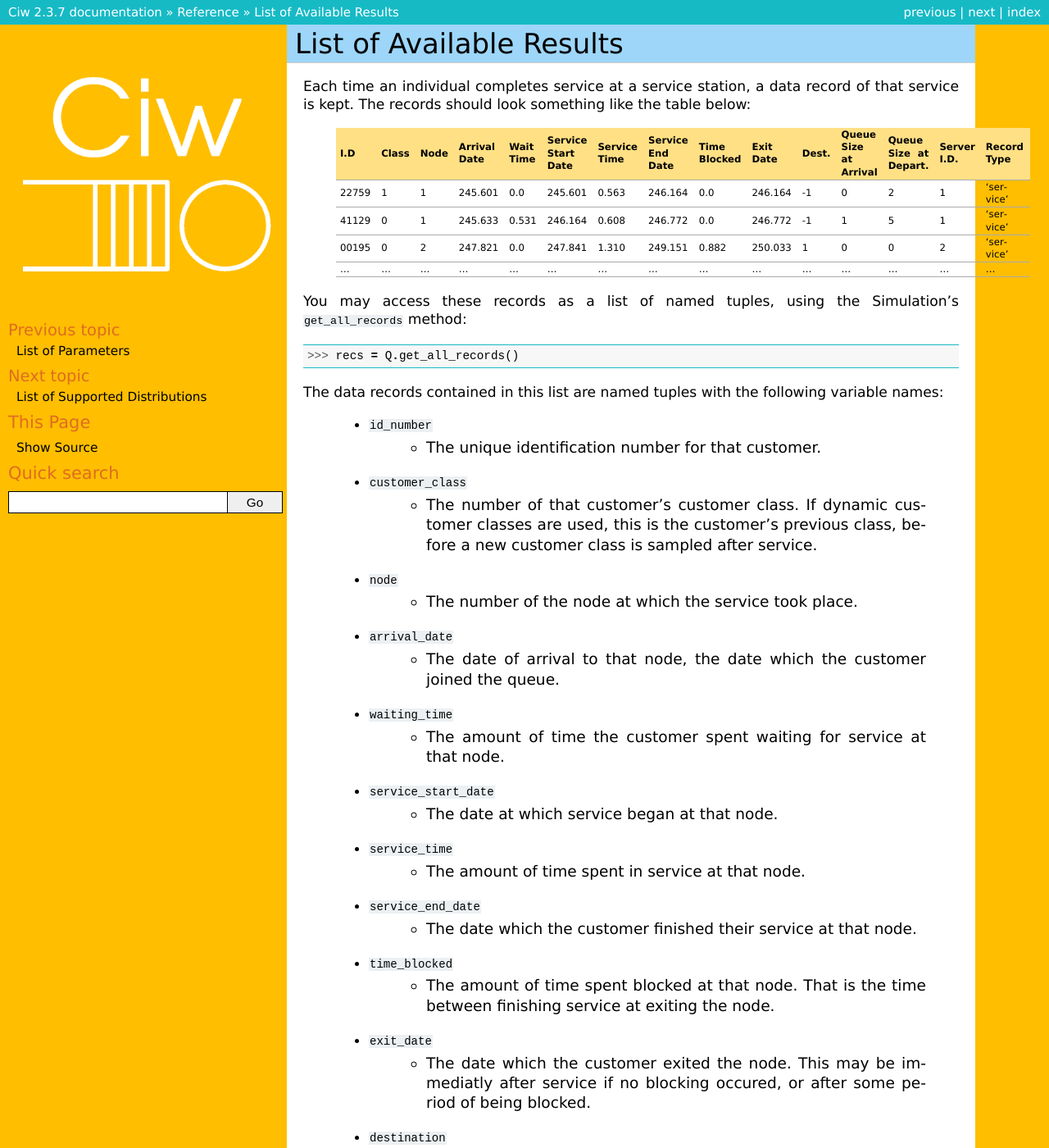
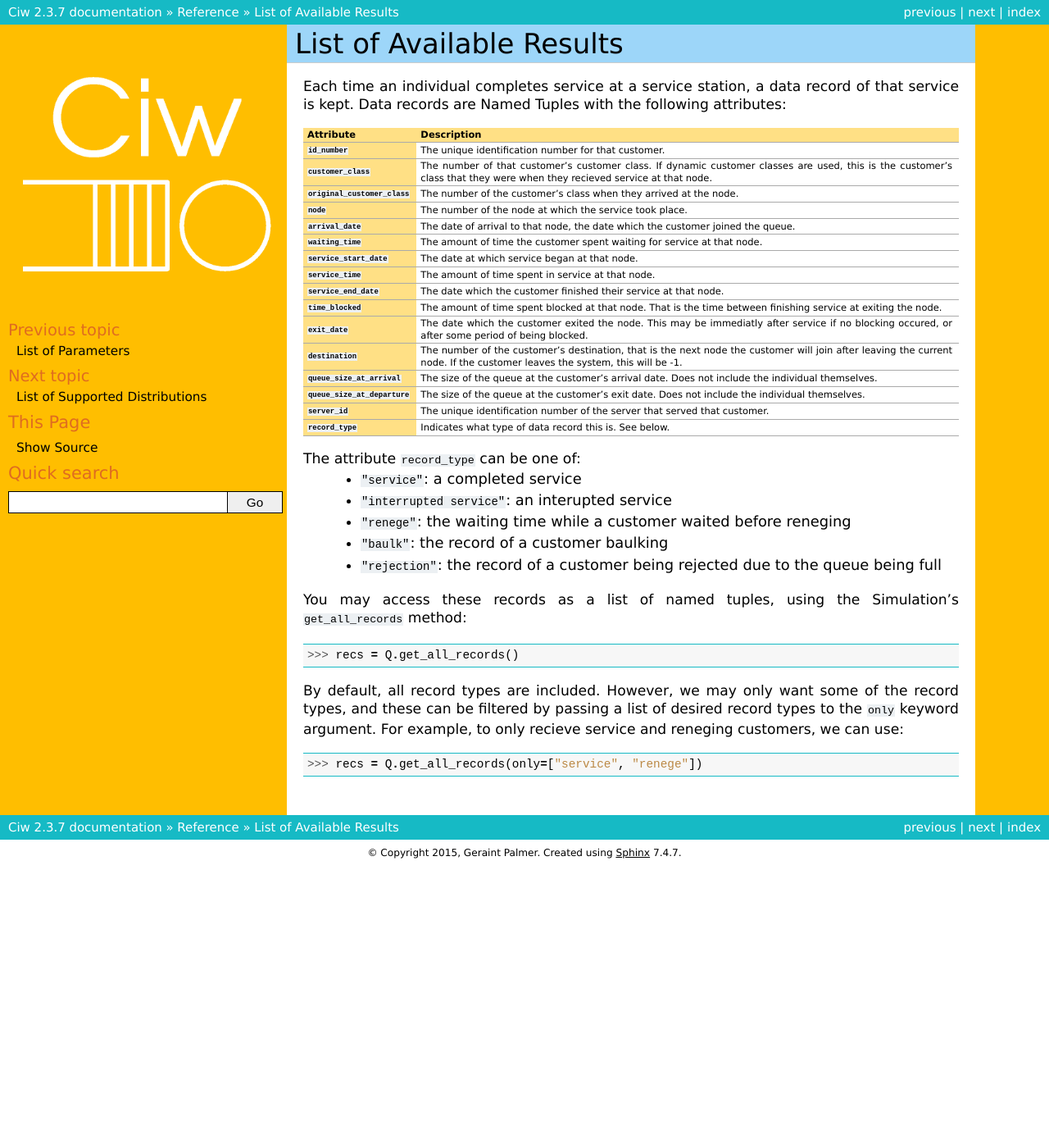
Before and after one commit to CiwPython/Ciw, a Sphinx documentation site: the page built from docs/Reference/results.rst, in a window 1280 px wide and 1400 px high. Shown: the whole window at 82% size. Built offline with Sphinx 7.4.7, drawn with Linux system fonts in a browser that asks for light colours; pages that are not in the unit, such as notebooks, are missing from menus; some of the changed text lies outside the part shown.

Commit message:
document records properly

```diff
--- a/docs/Reference/results.rst
+++ b/docs/Reference/results.rst
@@ -5,53 +5,61 @@ List of Available Results
 =========================
 
 Each time an individual completes service at a service station, a data record of that service is kept.
-The records should look something like the table below:
+Data records are Named Tuples with the following attributes:
 
-    +--------+-------+------+--------------+-----------+--------------------+--------------+------------------+--------------+-----------+-------+-----------------------+-----------------------+-------------+-------------+
-    | I.D    | Class | Node | Arrival Date | Wait Time | Service Start Date | Service Time | Service End Date | Time Blocked | Exit Date | Dest. | Queue Size at Arrival | Queue Size at Depart. | Server I.D. | Record Type |
-    +========+=======+======+==============+===========+====================+==============+==================+==============+===========+=======+=======================+=======================+=============+=============+
-    | 22759  | 1     | 1    | 245.601      | 0.0       | 245.601            | 0.563        | 246.164          | 0.0          | 246.164   | -1    | 0                     | 2                     | 1           | 'service'   |
-    +--------+-------+------+--------------+-----------+--------------------+--------------+------------------+--------------+-----------+-------+-----------------------+-----------------------+-------------+-------------+
-    | 41129  | 0     | 1    | 245.633      | 0.531     | 246.164            | 0.608        | 246.772          | 0.0          | 246.772   | -1    | 1                     | 5                     | 1           | 'service'   |
-    +--------+-------+------+--------------+-----------+--------------------+--------------+------------------+--------------+-----------+-------+-----------------------+-----------------------+-------------+-------------+
-    | 00195  | 0     | 2    | 247.821      | 0.0       | 247.841            | 1.310        | 249.151          | 0.882        | 250.033   | 1     | 0                     | 0                     | 2           | 'service'   |
-    +--------+-------+------+--------------+-----------+--------------------+--------------+------------------+--------------+-----------+-------+-----------------------+-----------------------+-------------+-------------+
-    | ...    | ...   | ...  | ...          | ...       | ...                | ...          | ...              | ...          | ...       | ...   | ...                   | ...                   | ...         | ...         |
-    +--------+-------+------+--------------+-----------+--------------------+--------------+------------------+--------------+-----------+-------+-----------------------+-----------------------+-------------+-------------+
+.. list-table::
+   :header-rows: 1
+   :stub-columns: 1
+
+   * - Attribute
+     - Description
+   * - :code:`id_number`
+     - The unique identification number for that customer.
+   * - :code:`customer_class`
+     - The number of that customer's customer class. If dynamic customer classes are used, this is the customer's class that they were when they recieved service at that node.
+   * - :code:`original_customer_class`
+     - The number of the customer's class when they arrived at the node.
+   * - :code:`node`
+     - The number of the node at which the service took place.
+   * - :code:`arrival_date`
+     - The date of arrival to that node, the date which the customer joined the queue.
+   * - :code:`waiting_time`
+     - The amount of time the customer spent waiting for service at that node.
+   * - :code:`service_start_date`
+     - The date at which service began at that node.
+   * - :code:`service_time`
+     - The amount of time spent in service at that node.
+   * - :code:`service_end_date`
+     - The date which the customer finished their service at that node.
+   * - :code:`time_blocked`
+     - The amount of time spent blocked at that node. That is the time between finishing service at exiting the node.
+   * - :code:`exit_date`
+     - The date which the customer exited the node. This may be immediatly after service if no blocking occured, or after some period of being blocked.
+   * - :code:`destination`
+     - The number of the customer's destination, that is the next node the customer will join after leaving the current node. If the customer leaves the system, this will be -1.
+   * - :code:`queue_size_at_arrival`
+     - The size of the queue at the customer's arrival date. Does not include the individual themselves.
+   * - :code:`queue_size_at_departure`
+     - The size of the queue at the customer's exit date. Does not include the individual themselves.
+   * - :code:`server_id`
+     - The unique identification number of the server that served that customer.
+   * - :code:`record_type`
+     - Indicates what type of data record this is. See below.
+
+
+The attribute :code:`record_type` can be one of:
+    - :code:`"service"`: a completed service
+    - :code:`"interrupted service"`: an interupted service
+    - :code:`"renege"`: the waiting time while a customer waited before reneging
+    - :code:`"baulk"`: the record of a customer baulking
+    - :code:`"rejection"`: the record of a customer being rejected due to the queue being full
+
+
 
 You may access these records as a list of named tuples, using the Simulation's :code:`get_all_records` method::
 
     >>> recs = Q.get_all_records() # doctest:+SKIP
 
-The data records contained in this list are named tuples with the following variable names:
+By default, all record types are included. However, we may only want some of the record types, and these can be filtered by passing a list of desired record types to the :code:`only` keyword argument. For example, to only recieve service and reneging customers, we can use::
 
-    - :code:`id_number`
-       - The unique identification number for that customer.
-    - :code:`customer_class`
-       - The number of that customer's customer class. If dynamic customer classes are used, this is the customer's previous class, before a new customer class is sampled after service.
-    - :code:`node`
-       - The number of the node at which the service took place.
-    - :code:`arrival_date`
-       - The date of arrival to that node, the date which the customer joined the queue.
-    - :code:`waiting_time`
-       - The amount of time the customer spent waiting for service at that node.
-    - :code:`service_start_date`
-       - The date at which service began at that node.
-    - :code:`service_time`
-       - The amount of time spent in service at that node.
-    - :code:`service_end_date`
-       - The date which the customer finished their service at that node.
-    - :code:`time_blocked`
-       - The amount of time spent blocked at that node. That is the time between finishing service at exiting the node.
-    - :code:`exit_date`
-       - The date which the customer exited the node. This may be immediatly after service if no blocking occured, or after some period of being blocked.
-    - :code:`destination`
-       - The number of the customer's destination, that is the next node the customer will join after leaving the current node. If the customer leaves the system, this will be -1.
-    - :code:`queue_size_at_arrival`
-       - The size of the queue at the customer's arrival date. Does not include the individual themselves.
-    - :code:`queue_size_at_departure`
-       - The size of the queue at the customer's exit date. Does not include the individual themselves.
-    - :code:`server_id`
-       - The unique identification number of the server that served that customer.
-    - :code:`record_type`
-       - Indicates if the record describes a service, interrupted service, or a customer reneging.
+    >>> recs = Q.get_all_records(only=["service", "renege"])
```
